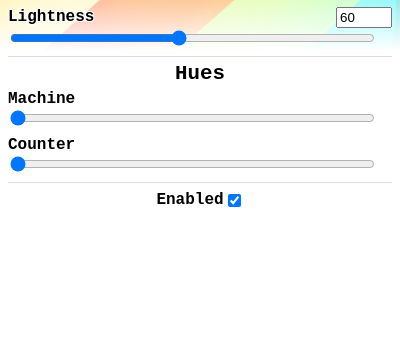
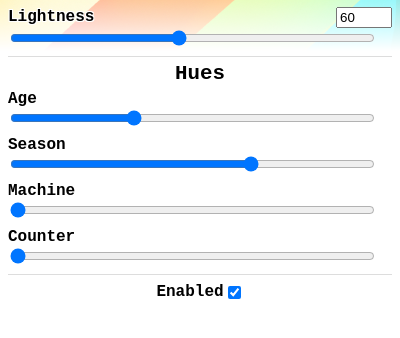
Before and after one commit to rmiyashiro/CandyCaneId, a browser extension: page src/popup.html in a window 400 px wide. Shown: the part 122-460 px from the top of the page. Drawn offline with Linux system fonts and the light colour scheme.

Commit message:
age and season hue sliders

```diff
--- a/src/popup.html
+++ b/src/popup.html
@@ -94,6 +94,18 @@
   <h2>Hues</h2>
   <div class="control-section">
     <div class="control-label">
+      <label for="machineHue">Age</label>
+    </div>
+    <input class="slider" type="range" id="ageHue" min="0" max="360" value="120">
+  </div>
+  <div class="control-section">
+    <div class="control-label">
+      <label for="seasonHue">Season</label>
+    </div>
+    <input class="slider" type="range" id="seasonHue" min="0" max="360" value="240">
+  </div>
+  <div class="control-section">
+    <div class="control-label">
       <label for="machineHue">Machine</label>
     </div>
     <input class="slider" type="range" id="machineHue" min="0" max="360" value="0">
--- a/src/popup.js
+++ b/src/popup.js
@@ -24,6 +24,14 @@ function getSaturationNum() {
 
 function getLightnessNum() {
   return document.getElementById('lightnessNum');
+}
+
+function getAgeHueRange() {
+  return document.getElementById('ageHue');
+}
+
+function getSeasonHueRange() {
+  return document.getElementById('seasonHue');
 }
 
 function getMachineHueRange() {
@@ -69,7 +77,13 @@ function setLightness(lightness) {
 }
 
 function setHues(hues) {
-  const {machine, counter} = hues;
+  const {age, season, machine, counter} = hues;
+  if (age) {
+    getAgeHueRange().value = age.start;
+  }
+  if (season) {
+    getSeasonHueRange().value = season.start;
+  }
   if (machine) {
     getMachineHueRange().value = machine.start;
   }
@@ -114,6 +128,14 @@ document.addEventListener('DOMContentLoaded', async function () {
     setLightness(Number(e.target.value));
   });
 
+  getAgeHueRange().addEventListener('change', function (e) {
+    setHues({age: {start: Number(e.target.value), range: 240}});
+  });
+
+  getSeasonHueRange().addEventListener('change', function (e) {
+    setHues({season: {start: Number(e.target.value), range: -360}});
+  });
+
   getMachineHueRange().addEventListener('change', function (e) {
     setHues({machine: {start: Number(e.target.value), range: 360}});
   });
```
